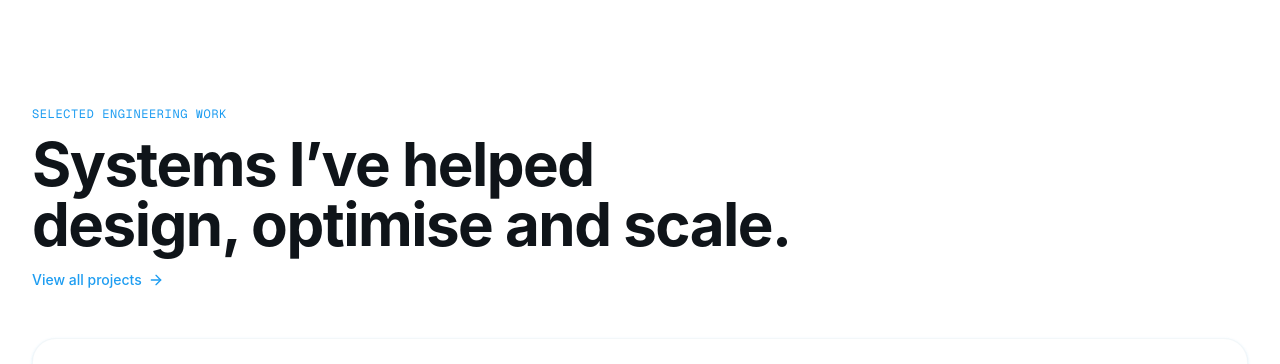
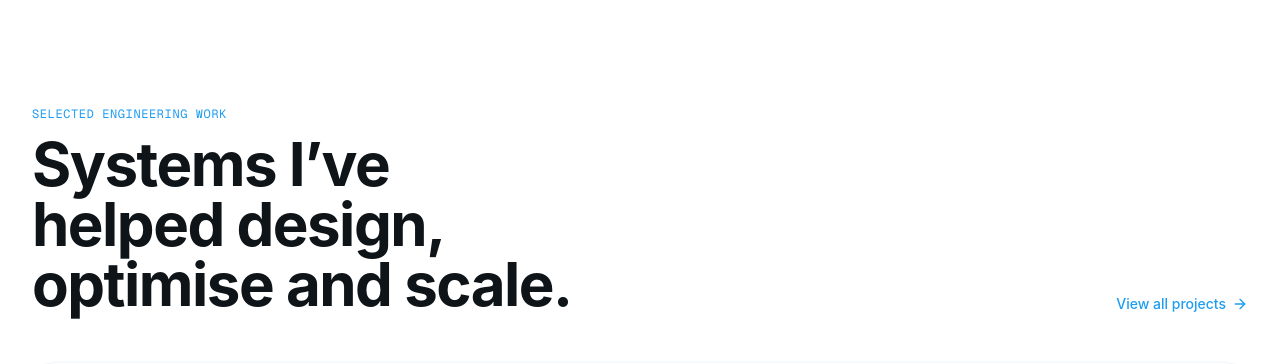
Before and after one commit to solymanHossen/portfolio-2026, a Next.js app: page / in a window 1280 px wide. Shown: the part 1120-1484 px from the top of the page. Built offline with nearby package versions, Linux system fonts and the light colour scheme; no server answers.

Commit message:
feat: update heading elements in ExperiencePreview and SelectedWork components for improved layout consistency

```diff
--- a/components/sections/experience-preview.tsx
+++ b/components/sections/experience-preview.tsx
@@ -11,7 +11,7 @@ export function ExperiencePreview() {
         <div className="flex flex-wrap items-end justify-between gap-4">
           <div>
             <p className="font-mono text-xs uppercase tracking-wider text-primary">Professional Experience</p>
-            <h2 className="mt-3 text-4xl font-bold tracking-tight text-balance sm:text-5xl lg:text-6xl">
+            <h2 className="mt-3 max-w-2xl text-4xl font-bold tracking-tight text-balance sm:text-5xl lg:text-6xl">
               A track record of shipping and leading.
             </h2>
           </div>
--- a/components/sections/selected-work.tsx
+++ b/components/sections/selected-work.tsx
@@ -13,7 +13,7 @@ export function SelectedWork() {
         <div className="flex flex-wrap items-end justify-between gap-4">
           <div>
             <p className="font-mono text-xs uppercase tracking-wider text-primary">Selected Engineering Work</p>
-            <h2 className="mt-3 text-4xl font-bold tracking-tight text-balance sm:text-5xl lg:text-6xl">
+            <h2 className="mt-3 max-w-2xl text-4xl font-bold tracking-tight text-balance sm:text-5xl lg:text-6xl">
               Systems I&rsquo;ve helped design, optimise and scale.
             </h2>
           </div>
```
